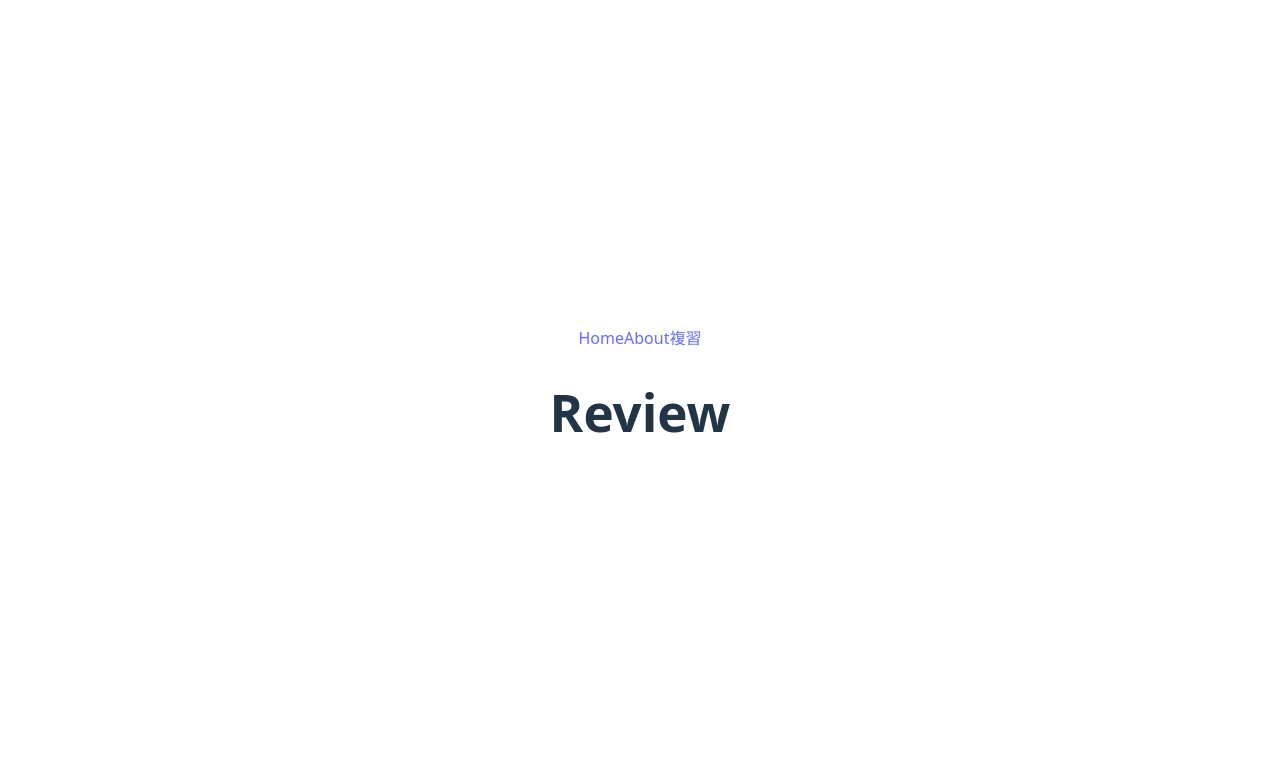
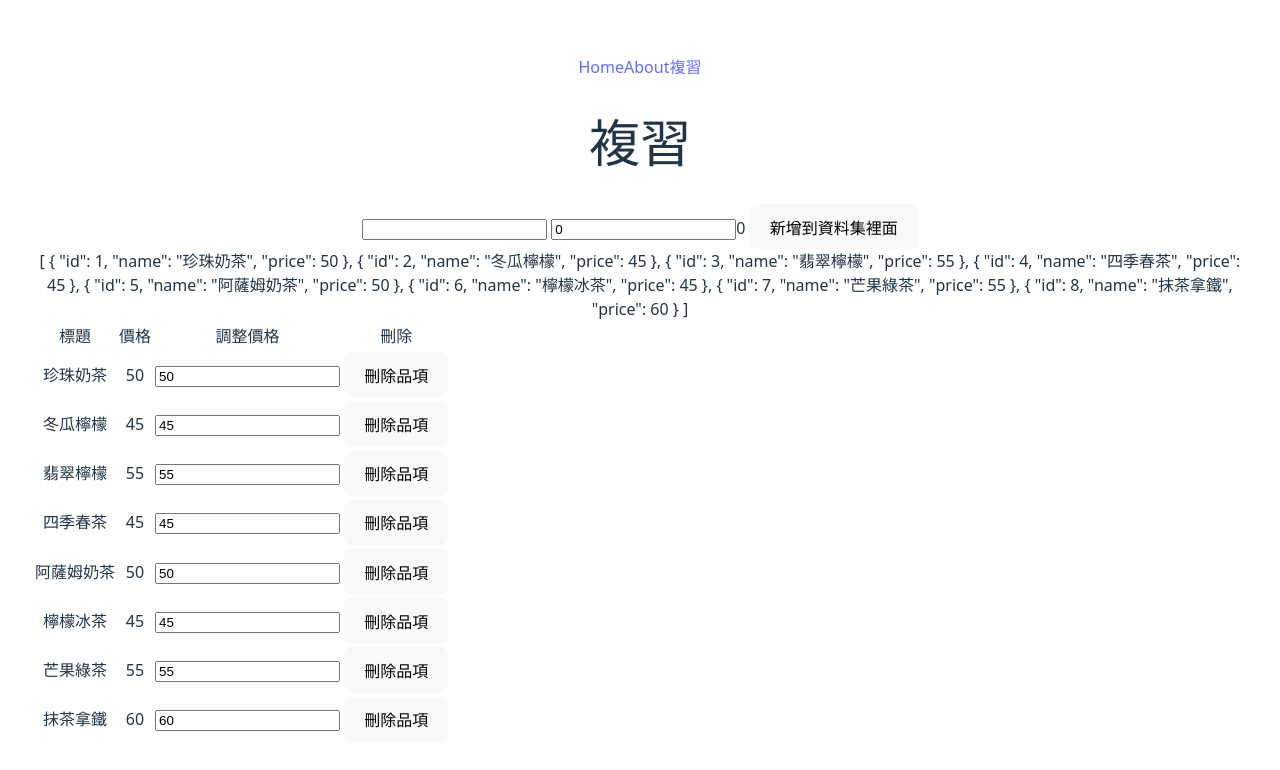
Before and after one commit to Sachico0912/vue-training-preview, a Vue app: page /review in a window 1280 px wide. Shown: the top 770 px of the page. Built offline with nearby package versions, Linux system fonts and the light colour scheme.

Commit message:
skill training

```diff
--- a/src/views/ReviewView.vue
+++ b/src/views/ReviewView.vue
@@ -1,10 +1,70 @@
 <template>
-    <h1>Review</h1>
+    <h1>複習</h1>
+    <div>
+    <input type="text" v-model="nweName">{{ nweName }}
+    <input type="number" v-model="newNumber">{{ newNumber }}
+    <button type="button" @click="addProduct">新增到資料集裡面</button>
+    </div>
+    {{ data }}
+    <table>
+        <thead>
+            <tr>
+                <th>標題</th>
+                <th>價格</th>
+                <th>調整價格</th>
+                <th>刪除</th>
+            </tr>
+        </thead>
+        <tbody>
+            <tr v-for="item in data" :key="item.id">
+                <td>{{ item.name }}</td>
+                <td>{{ item.price }}</td>
+                <td><input type="number" v-model="item.price"></td>
+                <td><button type="button" @click="delItem(item.id)">刪除品項</button></td>
+            </tr>
+        </tbody>
+    </table>
 </template>
+
 
 <script setup>
 
+import { ref } from 'vue'
+
+const nweName = ref('');
+const newNumber = ref(0);
+
+const data = ref([
+    { id:1, name:"珍珠奶茶", price: 50 },
+    { id:2, name:"冬瓜檸檬", price: 45 },
+    { id:3, name:"翡翠檸檬", price: 55 },
+    { id:4, name:"四季春茶", price: 45 },
+    { id:5, name:"阿薩姆奶茶", price: 50 },
+    { id:6, name:"檸檬冰茶", price: 45 },
+    { id:7, name:"芒果綠茶", price: 55 },
+    { id:8, name:"抹茶拿鐵", price: 60 },
+]);
+
+const addProduct = () => {
+    console.log('addProduct',data.value);
+    data.value.push({
+        id: new Date().getTime(),
+        name: nweName.value,
+        prcie: newNumber.value,
+    });
+    nweName.value = '';
+    newNumber.value = 0;
+}
+
+const delItem = (id) => {
+    console.log('delItem', id);
+    const index = data.value.findIndex((item)=> item.id === id);
+    console.log(index)
+    data.value.splice(index,1)
+}
+
 </script>
+
 
 <style>
 
```
